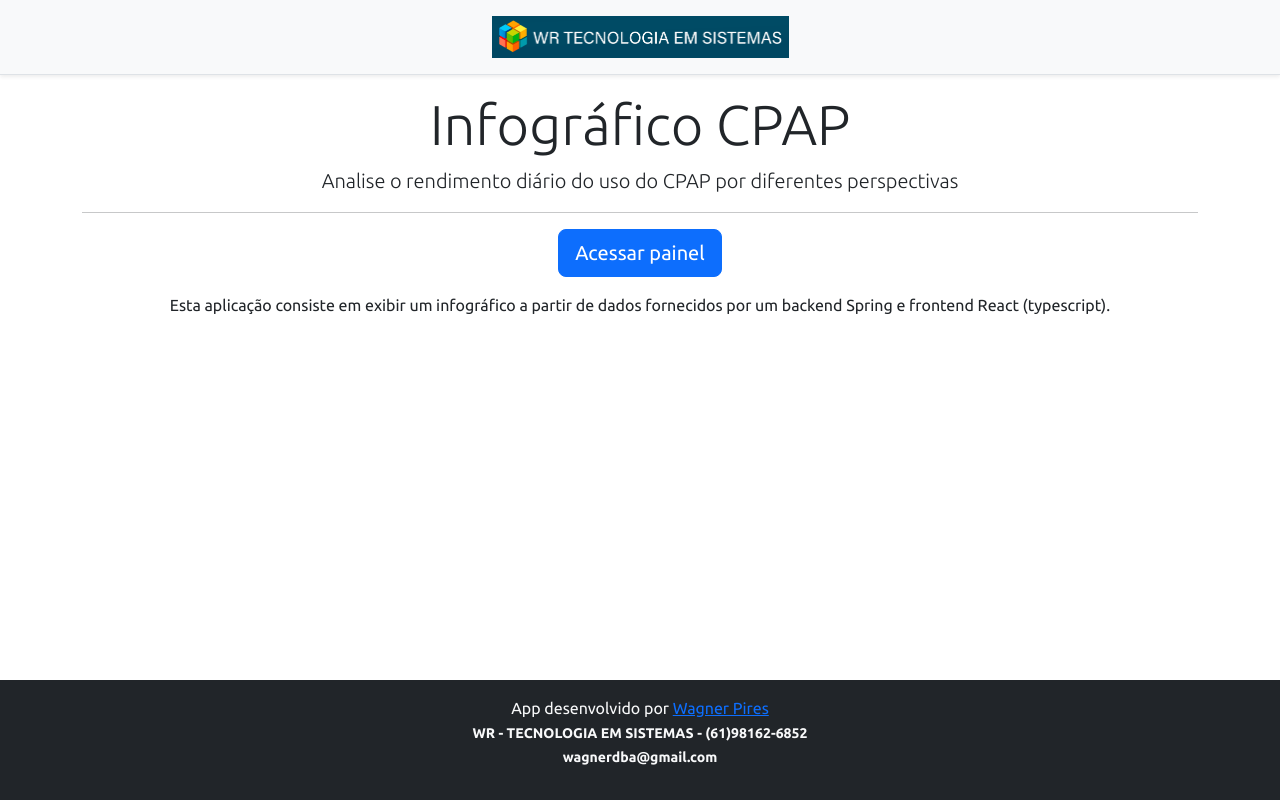
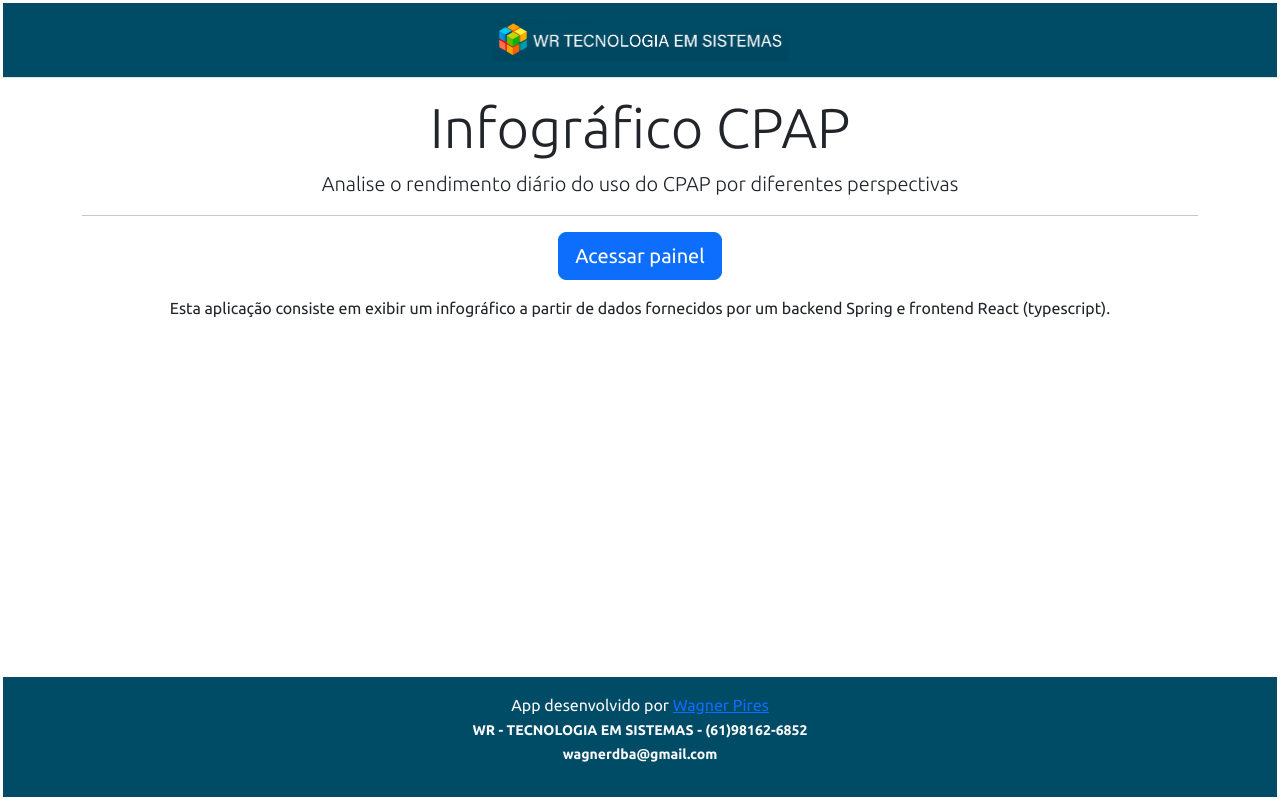
Before and after one commit to wagnerdba/projeto-cpap, a React (Create React App) app in the folder frontend/: page / in a window 1280 px wide. Built offline with nearby package versions, Linux system fonts and the light colour scheme; no server answers.

Commit message:
Colors adjusts

```diff
--- a/frontend/src/assets/css/styles.css
+++ b/frontend/src/assets/css/styles.css
@@ -30,3 +30,8 @@ html, body {
 .text-primary {
     color: var(--color-primary) !important;
 }
+.back-logo {
+    background-color: #004B65;
+    border-style:solid;
+    border-color: white;
+}
--- a/frontend/src/components/BarChart/index.tsx
+++ b/frontend/src/components/BarChart/index.tsx
@@ -73,7 +73,7 @@ const BarChart = () => {
       }
     },
 
-     colors: ['#4466FF']
+     colors: ['#1A0FF2']
      // colors: ['#33b2df', '#546E7A', '#d4526e', '#13d8aa', '#A5978B', '#2b908f', '#f9a3a4', '#90ee7e', '#f48024', '#69d2e7'],
   };
 
--- a/frontend/src/components/Footer/index.tsx
+++ b/frontend/src/components/Footer/index.tsx
@@ -1,6 +1,6 @@
 const Footer = () => {
     return (
-        <footer className="footer mt-auto py-3 bg-dark">
+        <footer className="footer mt-auto py-3 back-logo">
             <div className="container">
                 <p className="text-light">App desenvolvido por <a href="https://github.com/wagnerpires" target="_blank" rel="noreferrer">Wagner Pires</a><br />
                 <small><strong>WR - TECNOLOGIA EM SISTEMAS - (61)98162-6852</strong><br /></small>
--- a/frontend/src/components/LineChart/index.tsx
+++ b/frontend/src/components/LineChart/index.tsx
@@ -87,7 +87,7 @@ const BarChart = () => {
 
     stroke: {
       show: true,
-      width: 4,
+      width: 2,
       colors: ['#FF6688'],
       //curve: 'smooth' //['smooth', 'straight', 'stepline']
     },
@@ -118,6 +118,7 @@ const BarChart = () => {
       series={chartData.series}
       type="line"
       height="800"
+      width="650"
       //height="500"
       //width="1280"
     />
--- a/frontend/src/components/NavBar/index.tsx
+++ b/frontend/src/components/NavBar/index.tsx
@@ -4,7 +4,7 @@ import { Link } from 'react-router-dom';
 // function NavBar() {
 const NavBar = () => {
   return (
-    <div className="d-flex flex-column flex-md-row align-items-center p-3 px-md-4 mb-3 bg-light border-bottom shadow-sm">
+    <div className="d-flex flex-column flex-md-row align-items-center p-3 px-md-4 mb-3 border-bottom back-logo">
       <div className="container text-center" >
         <nav className="my-2 my-md-0 mr-md-3">
           <Link to="/">
```
